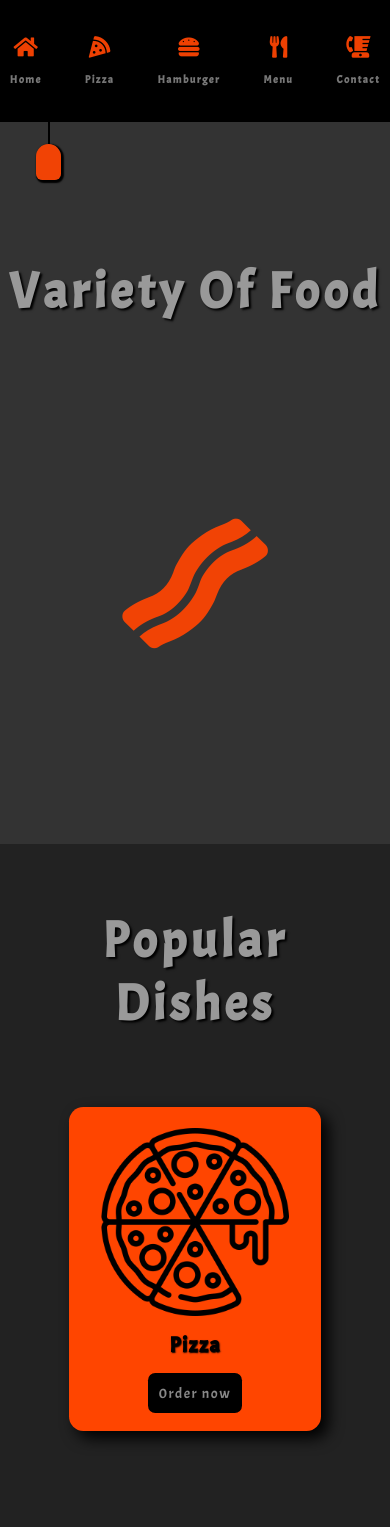
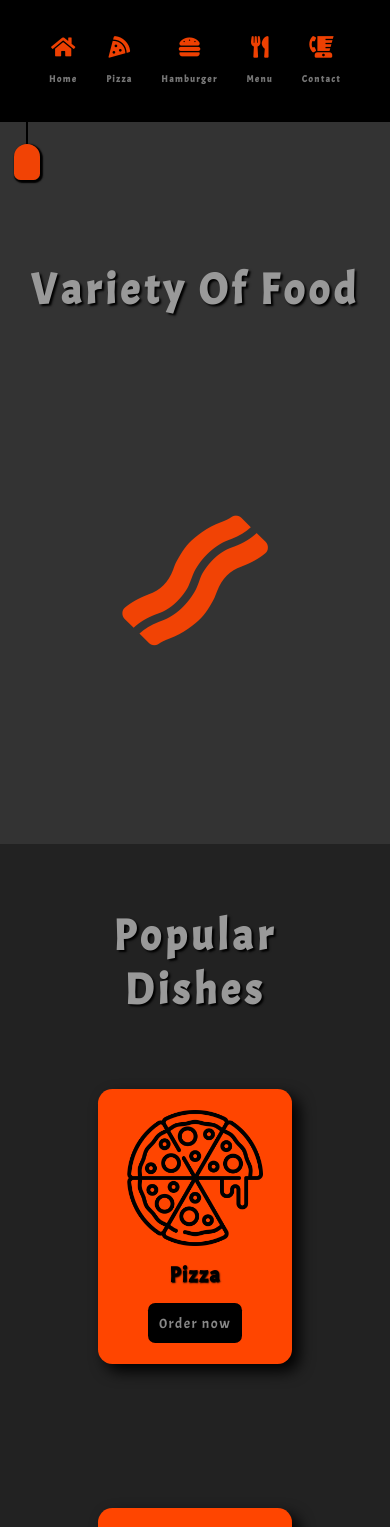
Before and after one commit to Ezeh20/EaterySite, a plain HTML site: page index.html in a window 390 px wide. Shown: the top 1527 px of the page. Drawn offline with Linux system fonts and the light colour scheme.

Commit message:
final responsiveness

```diff
--- a/style.css
+++ b/style.css
@@ -407,6 +407,12 @@ letter-spacing: .2rem;
     nav  span.nav-name{
         font-size: 1.5rem;
     }
+    .menu{
+        left: 2rem;
+    }
+    .section-heading{
+        font-size: 6rem;
+    }
     nav i.ic{
         font-size: 3rem;
     }
@@ -428,3 +434,29 @@ letter-spacing: .2rem;
         padding-bottom: 15rem;
     }
 }
+@media (max-width:480px){
+    nav i.ic{
+        font-size: 3rem;
+    }
+    .cards{
+        width: 27rem;
+        height: auto;
+    }
+    nav span.nav-name{
+        font-size: 1.3rem;
+    }
+    .nav-item{
+        margin: 2rem;
+    }
+}
+@media (max-width:360px){
+    .nav-item{
+        margin: 1.9rem;
+    }
+    .menu{
+        left: 2rem;
+    }
+    .section-heading{
+        font-size: 3rem;
+    }
+}
```
